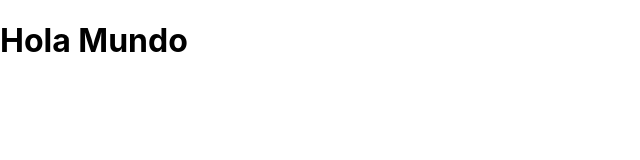
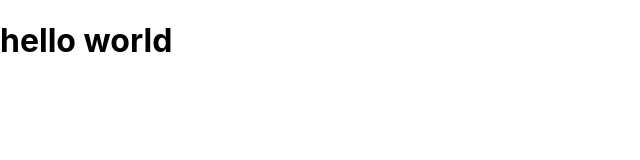
Before and after one commit to magnitopic/react-experiments, a React (Create React App) app: page / in a window 1280 px wide. Shown: the top 160 px of the page, without its empty margins (0-640 px from the left). Built offline with nearby package versions, Linux system fonts and the light colour scheme.

Commit message:
Using props

```diff
--- a/src/App.js
+++ b/src/App.js
@@ -1,9 +1,10 @@
 import Header from './components/Header'
+import Logo from './components/logo'
 
 function App() {
   return (
     <div>
-      <Header />
+      <Header> <Logo /> </Header>
     </div>
   );
 }
--- a/src/components/Header.js
+++ b/src/components/Header.js
@@ -1,11 +1,13 @@
-import React from 'react'
-
-const Header = () => {
+const Header = ({title}) => {
     return (
         <header>
-            <h1>Hola Mundo</h1>
+            <h1>{title}</h1>
         </header>
     )
 }
 
+Header.defaultProps={
+    title: 'hello world',
+}
+
 export default Header
--- /dev/null
+++ b/src/components/logo.js
@@ -0,0 +1,9 @@
+const logo = () => {
+    return (
+        <div>
+            <h2>Hi</h2>
+        </div>
+    )
+}
+
+export default logo
```
Also changed, not shown: 1 other file (tests, documents, lock files or other folders).
